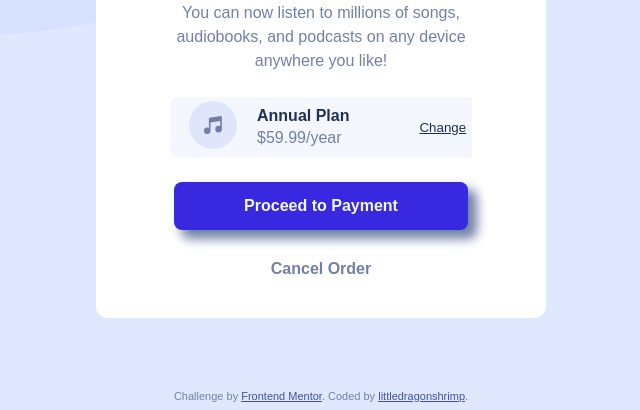
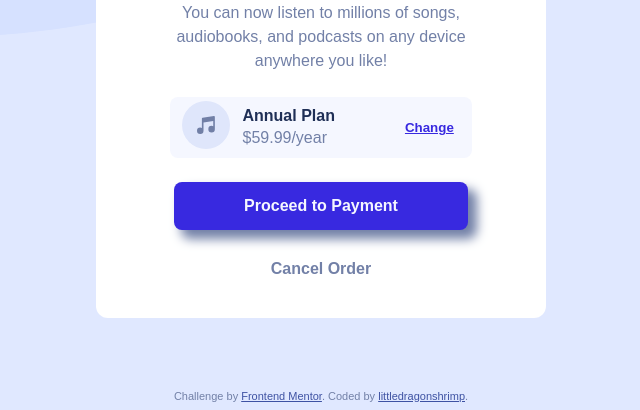
Before and after one commit to littledragonshrimp/orderSummaryTest, a plain HTML site: page index.html in a window 1280 px wide. Shown: the part 408-818 px from the top of the page, without its empty margins (319-959 px from the left). Drawn offline with Linux system fonts and the light colour scheme.

Commit message:
6th commit, repairs buttons

```diff
--- a/index.html
+++ b/index.html
@@ -45,10 +45,9 @@
       <p>$59.99/year</p>
       </span>
 
-        <button type="button" class="change">
-        <a href="#">Change</a>
-        </button>
-
+      <span class="right">
+        <button class="change">Change</button>
+      </span>
     </div>
 
     <div class="proceed-button">
--- a/styles.scss
+++ b/styles.scss
@@ -69,10 +69,14 @@ body {
     background-color: inherit;
     border: none;
     text-align: center;
+    text-decoration: underline;
+    font-weight: 700;
+    color:hsl(245, 75%, 52%);
+
 }
 
 .change:hover{
-    color: red;
+    color:hsl(224, 23%, 55%);
 }
 
 .proceed {
@@ -118,6 +122,8 @@ background-color: $button_color;
         line-height: 40%;
     }
     .right{
+        margin-top: auto;
+        margin-bottom: auto;
         margin-right: auto;
     }
 }
```
Also changed, not shown: styles.css, 1 other file.
